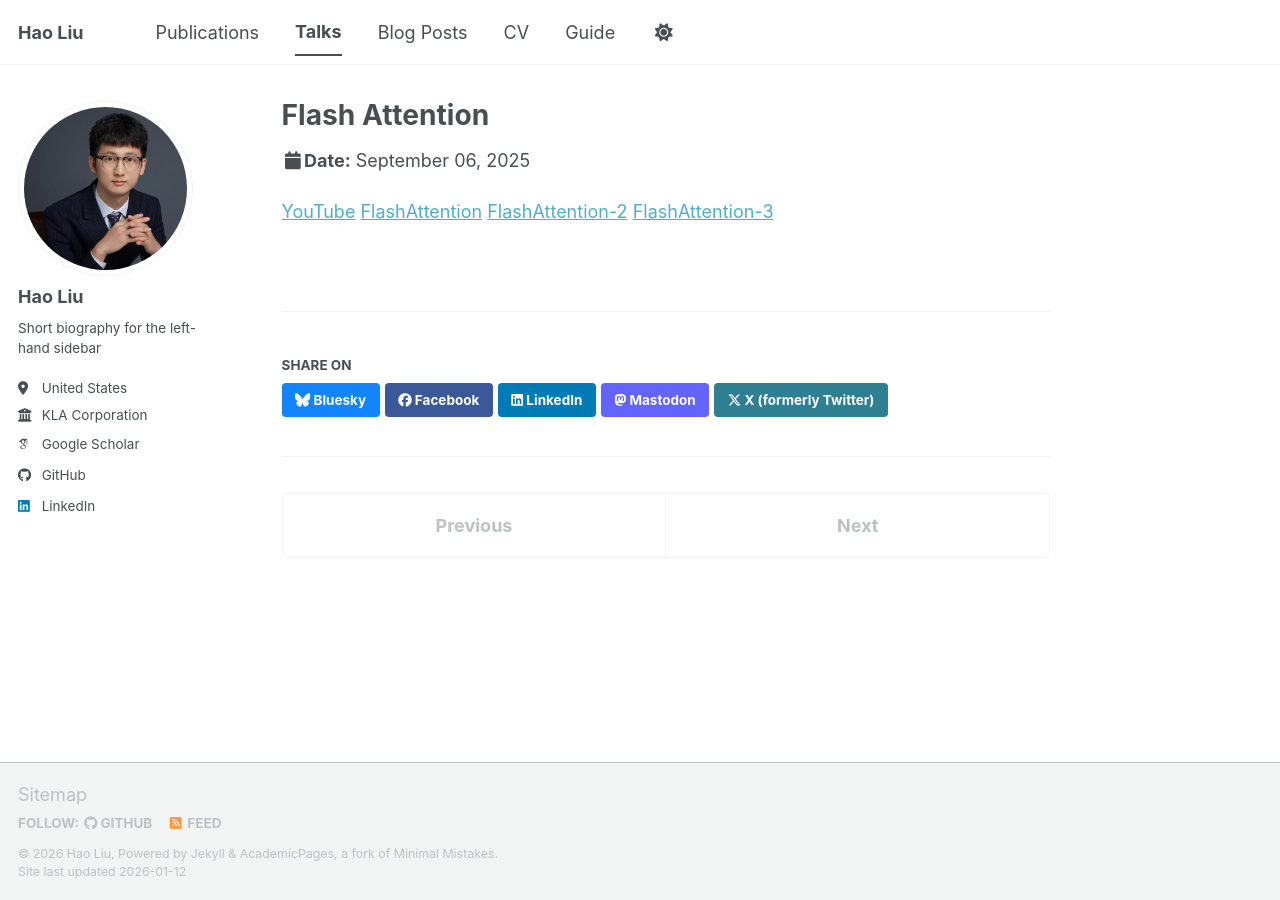
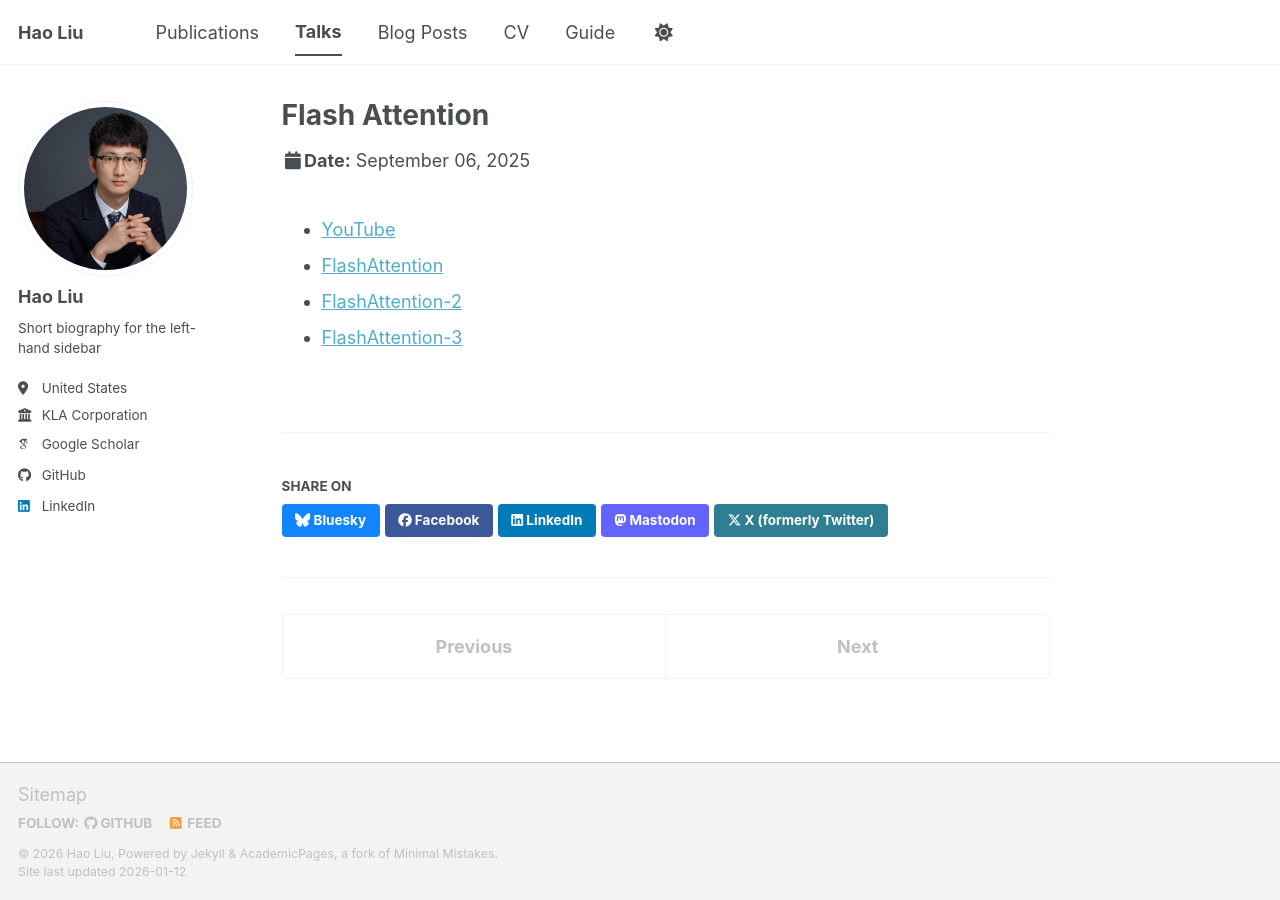
Before and after one commit to hao-lh/hao-lh.github.io, a Jekyll site: the page built from _talks/2025-09-06-flash-attention.md, in a window 1280 px wide. Built offline with Jekyll 4.4.1, drawn with Linux system fonts in a browser that asks for light colours; some web fonts are replaced; a script bundle is joined from its source files by our own code; library files that are not in the unit come from our copies.

```diff
--- a/_talks/2025-09-06-flash-attention.md
+++ b/_talks/2025-09-06-flash-attention.md
@@ -8,7 +8,7 @@ date: 2025-09-06
 location: "Online"
 ---
 
-[YouTube](https://www.youtube.com/watch?v=1F-Cts0G5tU)
-[FlashAttention](https://arxiv.org/abs/2205.14135)
-[FlashAttention-2](https://arxiv.org/abs/2307.08691)
-[FlashAttention-3](https://arxiv.org/abs/2407.08608)
+- [YouTube](https://www.youtube.com/watch?v=1F-Cts0G5tU)
+- [FlashAttention](https://arxiv.org/abs/2205.14135)
+- [FlashAttention-2](https://arxiv.org/abs/2307.08691)
+- [FlashAttention-3](https://arxiv.org/abs/2407.08608)
```
Also changed, not shown: _talks/2025-08-09-transformer.md (+2 -2 lines), _talks/2025-10-25-evaluation.md (+2 -2 lines).
